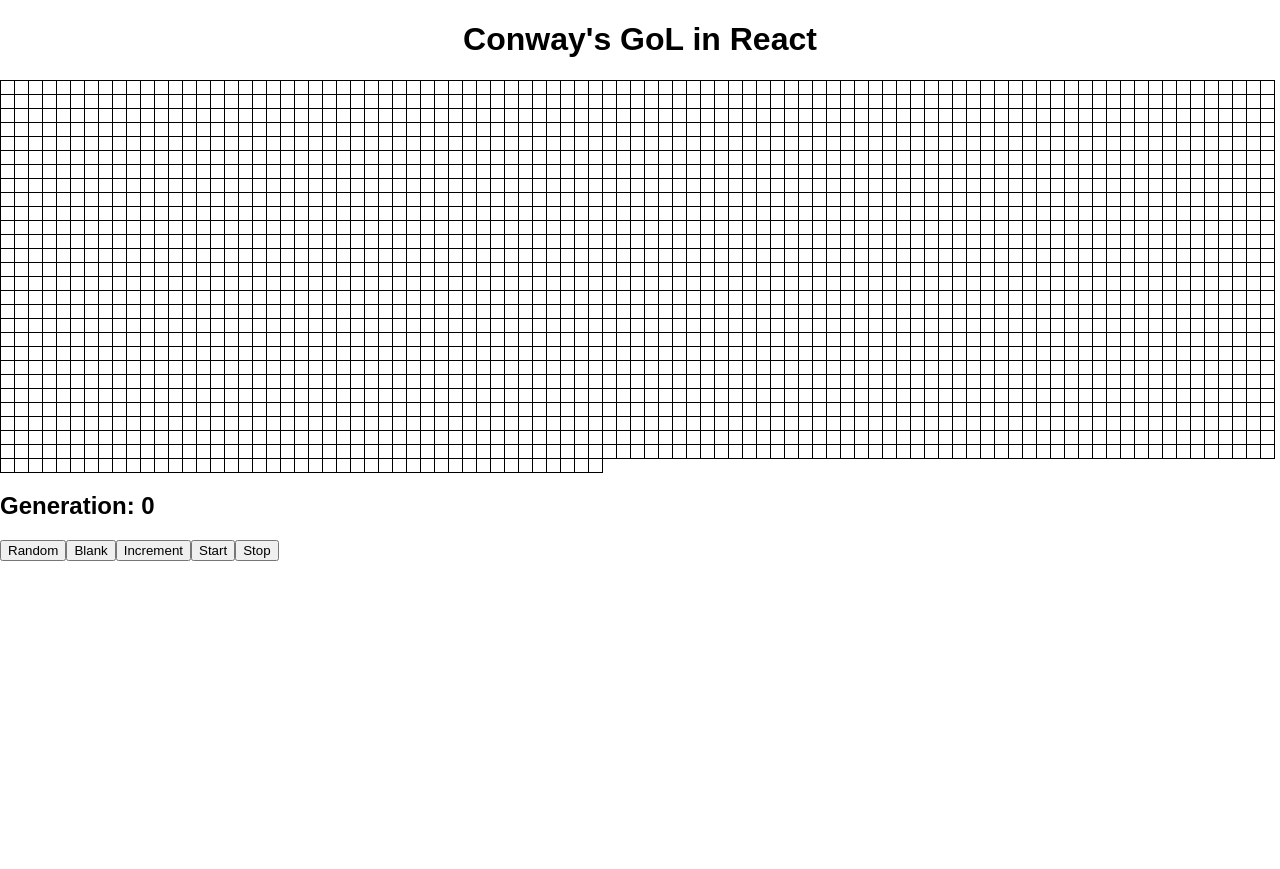
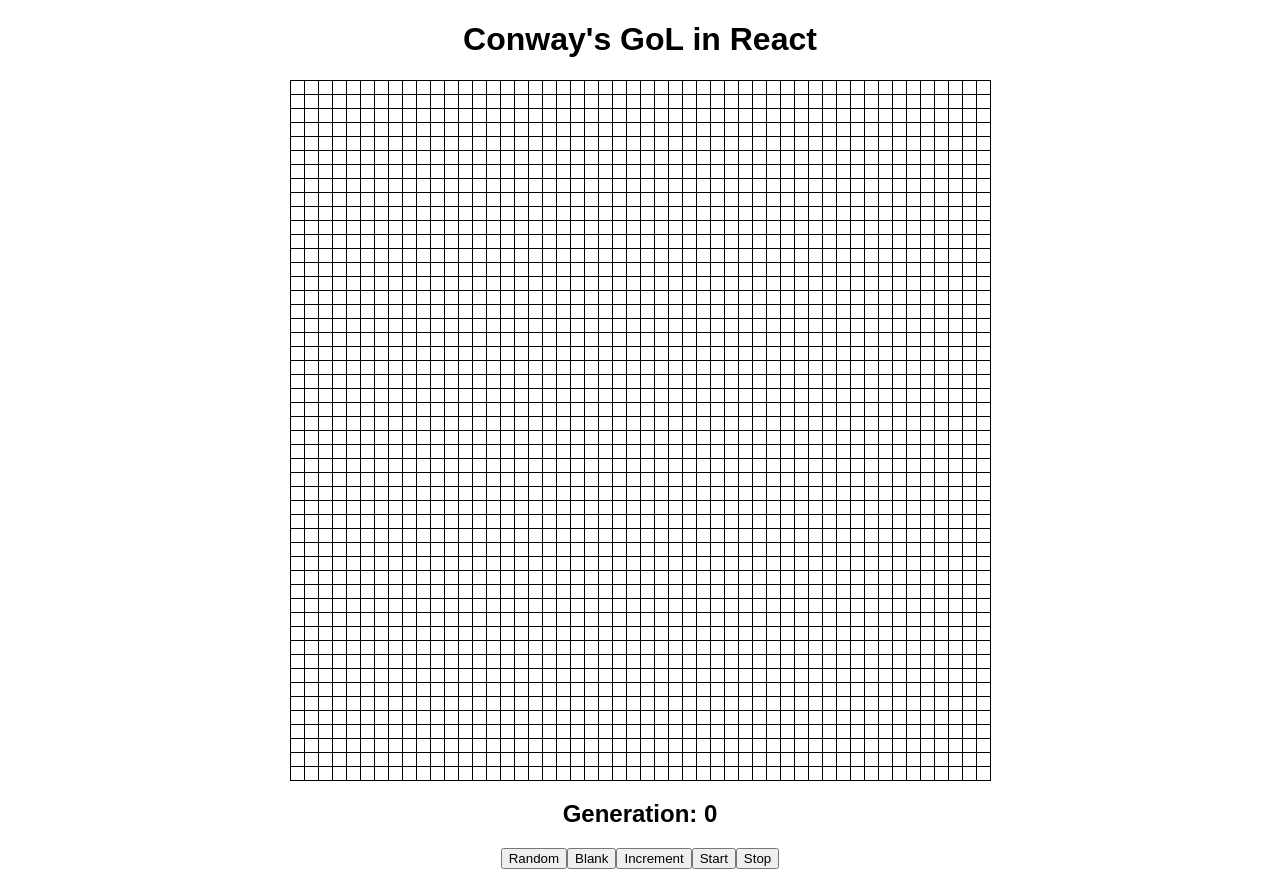
Before and after one commit to Schmidt-Aaron/gof-react, a React (Create React App) app: page / in a window 1280 px wide. Before the commit the page ends 800 px from the top, so only its background shows below. Built offline with nearby package versions, Linux system fonts and the light colour scheme.

Commit message:
fixed width; added toggle on click

```diff
--- a/src/App.css
+++ b/src/App.css
@@ -20,6 +20,10 @@
 }
 
 /* Start Css */
+.container {
+  width: 700px;
+  text-align: center;
+}
 
 .grid {
   line-height: 0;
--- a/src/App.js
+++ b/src/App.js
@@ -20,8 +20,6 @@ const makeArray = (cols, rows, random) => {
   return arr;
 }
 
-
-
 //main component
 class GoL extends Component {
   constructor(props) {
@@ -38,21 +36,16 @@ class GoL extends Component {
       updated: false,
     }
 
-    //app function bindings
-    // this.newRandomGrid = this.newRandomGrid.bind(this);
-    // this.newBlankGrid = this.newBlankGrid.bind(this);
-    // this.startGame = this.startGame.bind(this);
-    // this.stopGame = this.stopGame.bind(this);
-    // this.incrementGeneration = this.incrementGeneration.bind(this);
-    // this.getCoords = this.getCoords.bind(this);
   }
 
   /**** app functions ****/
   //calculates cell neighbors
   calculateNeighbors(gameArr, x, y) {
     let sum = 0;
-    let cols = this.state.cols;
-    let rows = this.state.rows;
+    let cols = 50;
+    let rows = 50;
+    // let cols = this.state.cols;
+    // let rows = this.state.rows;
     for (let i = -1; i < 2; i++) {
       for(let j = -1; j < 2; j++) {
         let col = (x + i + cols) % cols;
@@ -73,7 +66,7 @@ class GoL extends Component {
 
         if(cell === 0 && neighbors === 3) {
           nextGameArr[i][j] = 1;
-        } else if (cell === 1 && (neighbors < 2 || neighbors > 3)) {
+        } else if (cell === 1 && (neighbors < 3 || neighbors > 3)) {
           nextGameArr[i][j] = 0;
         } else {
           nextGameArr[i][j] = cell;
@@ -83,6 +76,11 @@ class GoL extends Component {
 
     return nextGameArr;
   }
+
+  toggleLife(num) {
+    return num === 0 ?  num = 1 : num = 0;
+  }
+
   //startover with new random board
   newRandomGrid() {
     this.setState( (prevState) => ({
@@ -114,7 +112,6 @@ class GoL extends Component {
     }
   }
 
-
   startGame(){
     this.setState( (prevState) => ({
       isRunning: true,
@@ -129,13 +126,17 @@ class GoL extends Component {
     }))
   }
 
-  getCoords(e) {
-    console.log('click');
-    // let coords = this.props.index.split('_');
-    // let x = coords[0];
-    // let y = coords[1];
-   // this.props.rowArray[y] = 1;
+  getCoords(id) {
+    let newGameArray = this.state.gameArray;
+    let coords = id.split('_');
+    let x = coords[0];
+    let y = coords[1];
 
+    newGameArray[x][y] = this.toggleLife(newGameArray[x][y])
+    //console.log(this.calculateNeighbors(newGameArray, x, y ))
+    this.setState( (prevState) => ({
+      gameArray: newGameArray
+    }))
   }
 
 
@@ -163,6 +164,7 @@ class GoL extends Component {
       <div className="container">
         <Grid
           game={this.state.gameArray}
+          getCoords={this.getCoords.bind(this)}
         />
         <Counter generation={generation} />
         <Controls
@@ -177,8 +179,12 @@ class GoL extends Component {
   }
 } //end main
 
-// does this need state => change into function?
 class Grid extends Component {
+
+  passClick(id) {
+    this.props.getCoords(id);
+  }
+
   render() {
     const game = this.props.game;
     return (
@@ -191,6 +197,8 @@ class Grid extends Component {
           <Box
             alive={game[i][j]}
             key={`${i}_${j}`}
+            id={`${i}_${j}`}
+            handleClick={this.passClick.bind(this)}
           />
         )
       )
@@ -201,10 +209,16 @@ class Grid extends Component {
 }
 
 class Box extends Component {
+
+  boxClick(id) {
+    this.props.handleClick(id)
+  }
+
   render(){
     return (
       <div
         className={this.props.alive === 1 ? "box alive" : "box"}
+        onClick={this.boxClick.bind(this, this.props.id)}
       />
 
     );
```
Also changed, not shown: 1 other file (tests, documents, lock files or other folders).
